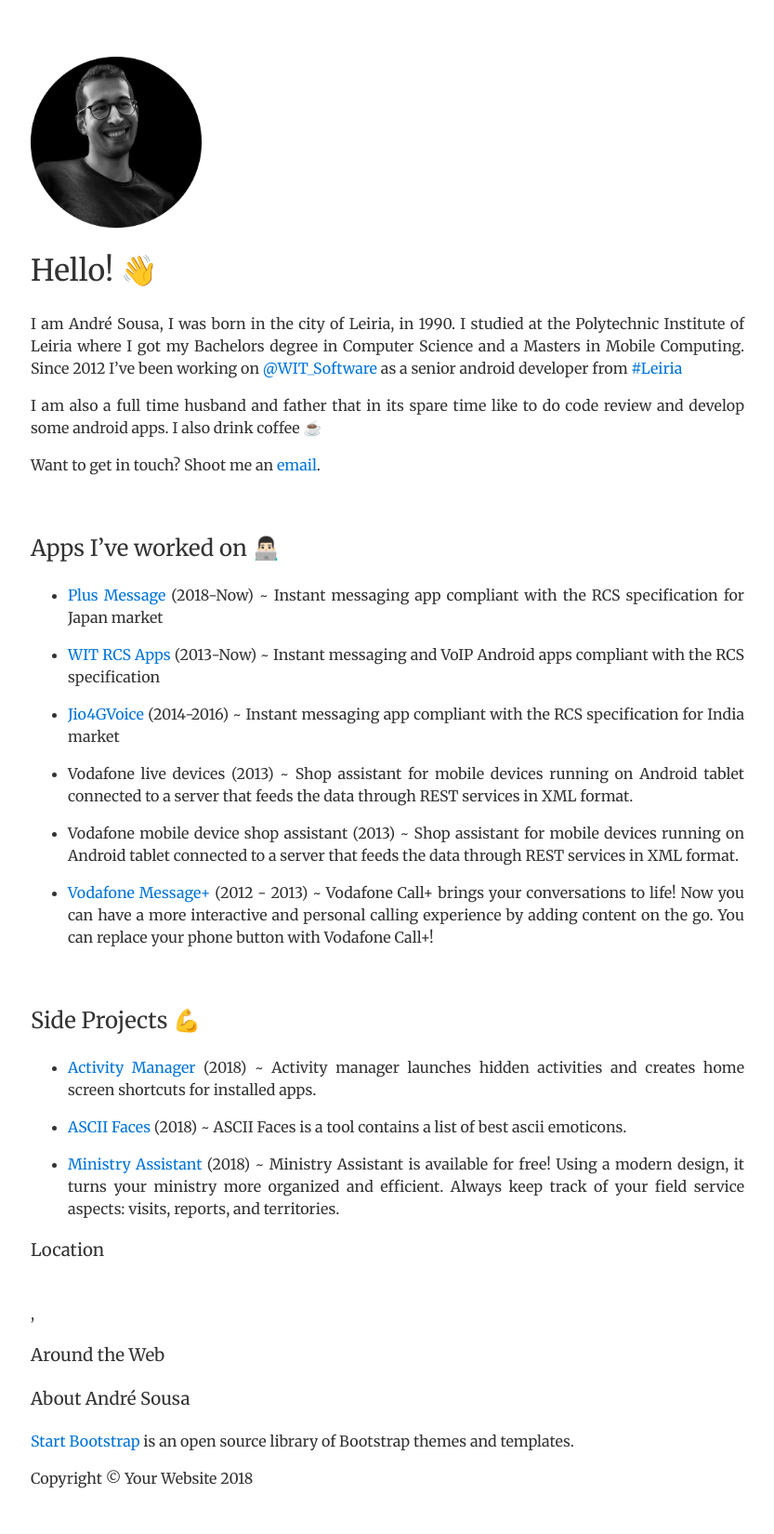
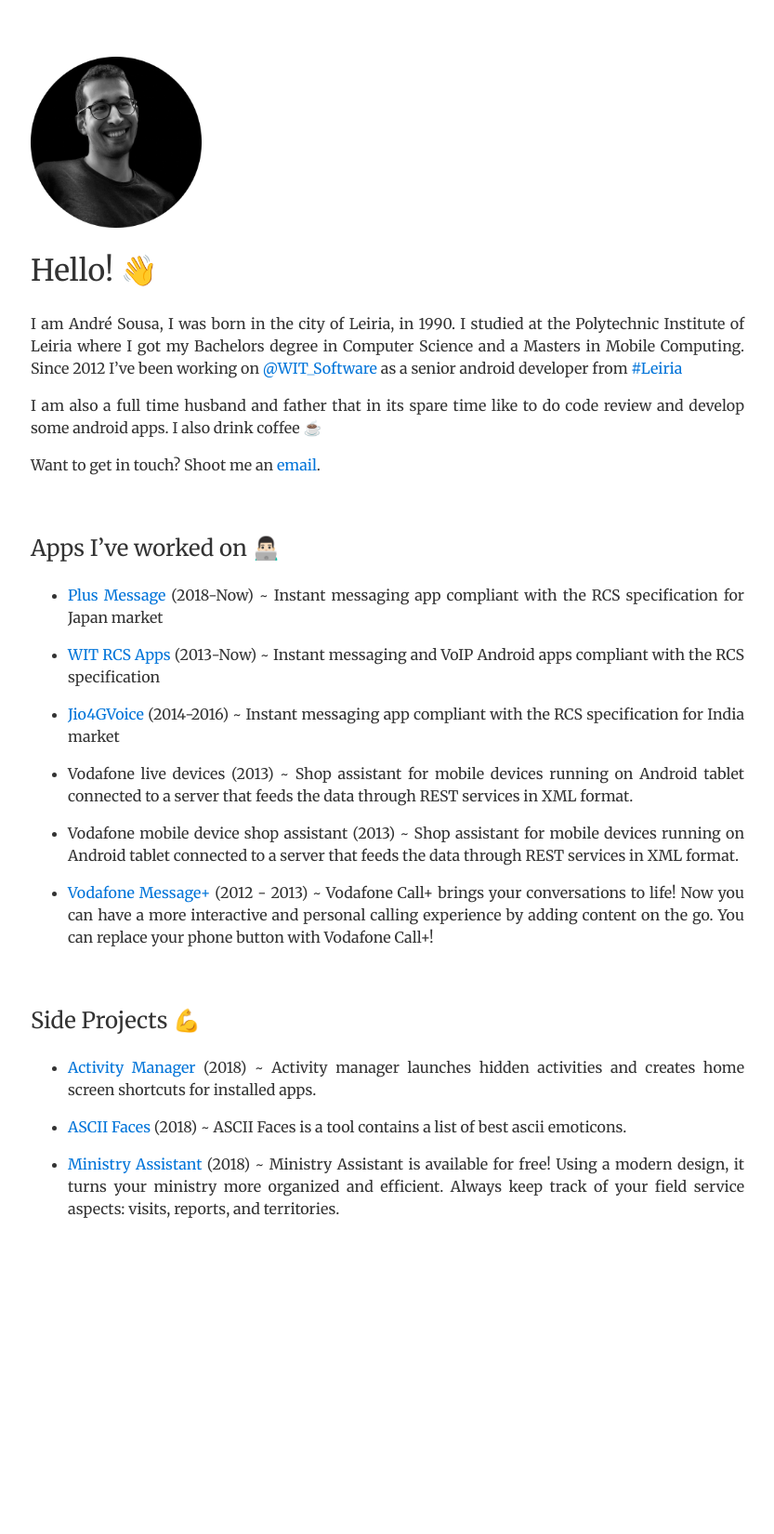
Before and after one commit to andrefrsousa/andrefrsousa.github.io, a Jekyll site: the page built from index.md, in a window 1280 px wide. Shown: the whole page at 93% size, without its empty margins (223-1056 px from the left). Built offline with Jekyll 4.4.1, drawn with Linux system fonts in a browser that asks for light colours; after the commit the page ends 1360 px from its top, so only the background shows below that.

Commit message:
Update index.md

```diff
--- a/index.md
+++ b/index.md
@@ -43,127 +43,12 @@ Want to get in touch? Shoot me an [<span class="blue">email</span>](mailto:andre
 
 <!-- Footer -->
 <footer class="text-center">
-    <div class="footer-above">
-        <div class="container">
-            <div class="row">
-                <div class="footer-col col-md-4">
-                    <h3>Location</h3>
-                    <p>{{ site.address_street }}
-                        <br>{{ site.address_city }}, {{ site.address_state }} {{ site.address_zip }}</p>
-                </div>
-                <div class="footer-col col-md-4">
-                    <h3>Around the Web</h3>
-                    <ul class="list-inline">
-                        {% if site.facebook_username %}
-                        <li>
-                            <a href="https://www.facebook.com/{{ site.facebook_username }}" class="btn-social btn-outline"><i class="fa fa-fw fa-facebook"></i></a>
-                        </li>
-                        {% endif %}
-                        {% if site.twitter_username %}
-                        <li>
-                            <a href="https://twitter.com/{{ site.twitter_username }}" class="btn-social btn-outline"><i class="fa fa-fw fa-twitter"></i></a>
-                        </li>
-                        {% endif %}
-                        {% if site.github_username %}
-                        <li>
-                            <a href="https://github.com/{{ site.github_username }}" class="btn-social btn-outline"><i class="fa fa-fw fa-github"></i></a>
-                        </li>
-                        {% endif %}
-                        {% if site.instagram_username %}
-                        <li>
-                            <a href="https://www.instagram.com/{{ site.instagram_username }}" class="btn-social btn-outline"><i class="fa fa-fw fa-instagram"></i></a>
-                        </li>
-                        {% endif %}
-                        {% if site.stackoverflow_url %}
-                        <li>
-							<a href="{{ site.stackoverflow_url }}" class="btn-social btn-outline"><i class="fa fa-fw fa-stack-overflow"></i></a>
-                        </li>
-                        {% endif %}
-                        {% if site.googleplus_username %}
-                        <li>
-							<a href="https://plus.google.com/+{{ site.googleplus_username }}" class="btn-social btn-outline"><i class="fa fa-fw fa-google-plus"></i></a>
-                        </li>
-                        {% endif %}
-                        {% if site.skype_username %}
-                        <li>
-							<a href="skype:{{ site.skype_username }}?call" class="btn-social btn-outline"><i class="fa fa-fw fa-skype"></i></a>
-                        </li>
-                        {% endif %}
-                        {% if site.linkedin_url %}
-                        <li>
-							<a href="{{ site.linkedin_url }}" class="btn-social btn-outline"><i class="fa fa-fw fa-linkedin"></i></a>
-                        </li>
-                        {% endif %}
-                    </ul>
-                </div>
-                <div class="footer-col col-md-4">
-                    <h3>About {{ site.title }}</h3>
-                    <p><a href="http://startbootstrap.com">Start Bootstrap</a> is an open source library of Bootstrap themes and templates.</p>
-                </div>
-            </div>
-        </div>
-    </div>
-    <div class="footer-below">
-        <div class="container">
-            <div class="row">
-                <div class="col-lg-12">
-                    Copyright &copy; Your Website {{ site.time | date: "%Y" }}
-                </div>
-            </div>
-        </div>
-    </div>
+
+{% if site.github_username %}
+  <li>
+    <a href="https://github.com/{{ site.github_username }}">
+      <i class="fa fa-github"></i> GitHub
+    </a>
+  </li>
+{% endif %}
 </footer>
-<!-- Scroll to Top Button (Only visible on small and extra-small screen sizes) -->
-<div class="scroll-top page-scroll hidden-sm hidden-xs hidden-lg hidden-md">
-    <a class="btn btn-primary" href="#page-top">
-        <i class="fa fa-chevron-up"></i>
-    </a>
-</div>
-
-
-
-
-<p class="has-text-centered">
-<!-- GITHUB -->
-<a class="button is-large is-white" href="https://github.com/cesarferreira" title="github">
-    <span class="icon">
-        <i class="fa fa-github"></i>
-    </span>
-</a>
-<!-- MEDIUM -->
-<a class="button is-large is-white" href="https://medium.com/@cesarmcferreira/" title="medium">
-    <span class="icon">
-        <i class="fa fa-medium"></i>
-    </span>
-</a>
-<!-- TWITTER -->
-<a class="button is-large is-white" href="https://twitter.com/cesarmcferreira" title="twitter">
-    <span class="icon">
-        <i class="fa fa-twitter"></i>
-    </span>
-</a>
-<!-- EMAIL -->
-<a class="button is-large is-white" href="mailto:cesar.manuel.ferreira@gmail.com" title="email">
-    <span class="icon">
-        <i class="fa fa-envelope"></i>
-    </span>
-</a>
-<!-- RUBYGEMS -->
-<a class="button is-large is-white" href="https://rubygems.org/profiles/cesarferreira" title="rubygems">
-    <span class="icon">
-        <i class="fa fa-diamond"></i>
-    </span>
-</a>
-<!-- LINKEDIN -->
-<a class="button is-large is-white" href="http://linkedin.com/in/cesarferreira" title="linkedin">
-    <span class="icon">
-        <i class="fa fa-linkedin"></i>
-    </span>
-</a>
-<!-- NPM -->
-<!-- <a class="button is-large is-white" href="https://www.npmjs.com/~cesarferreira" title="npm">
-    <span class="icon">
-        <i class="fa fa-certificate"></i>
-    </span>
-</a> -->
-</p>
```
